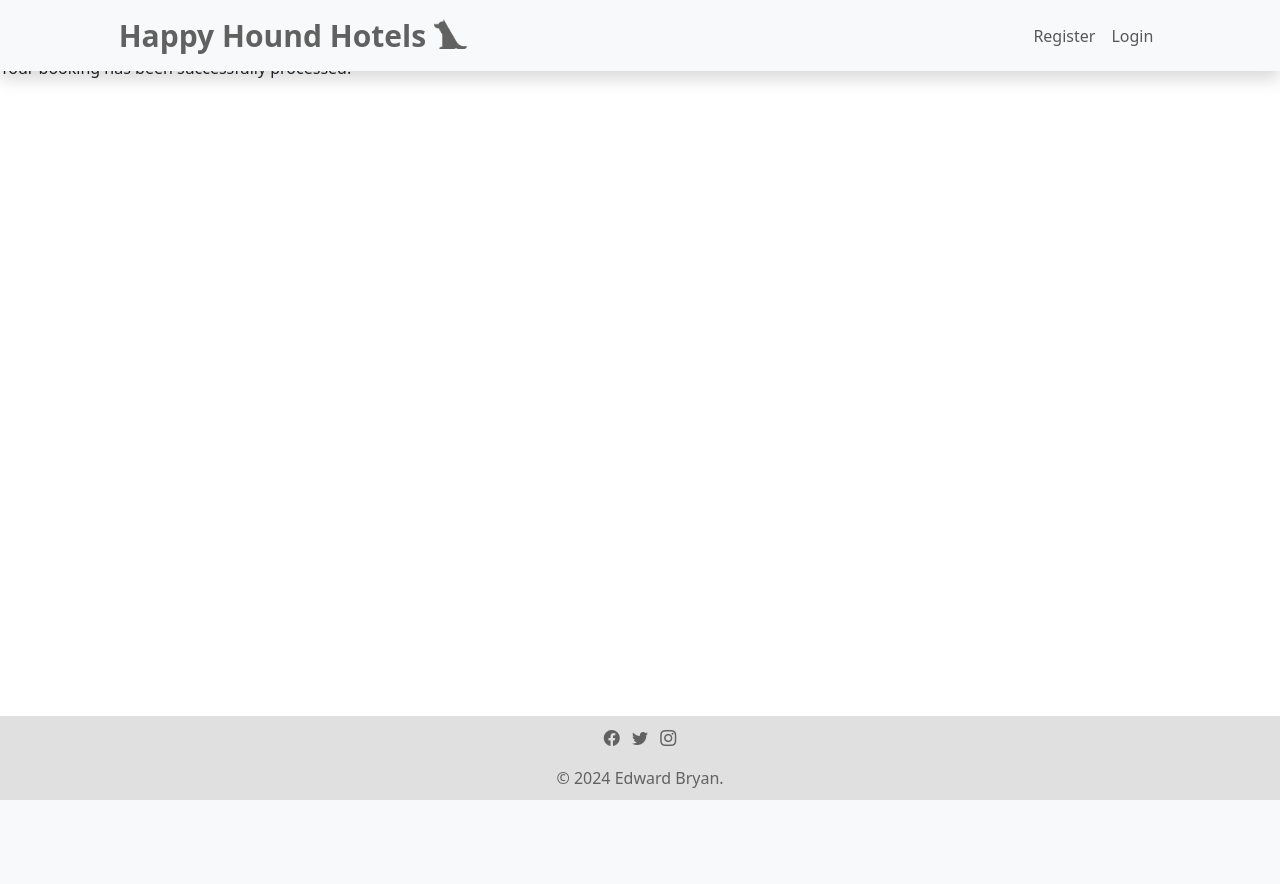
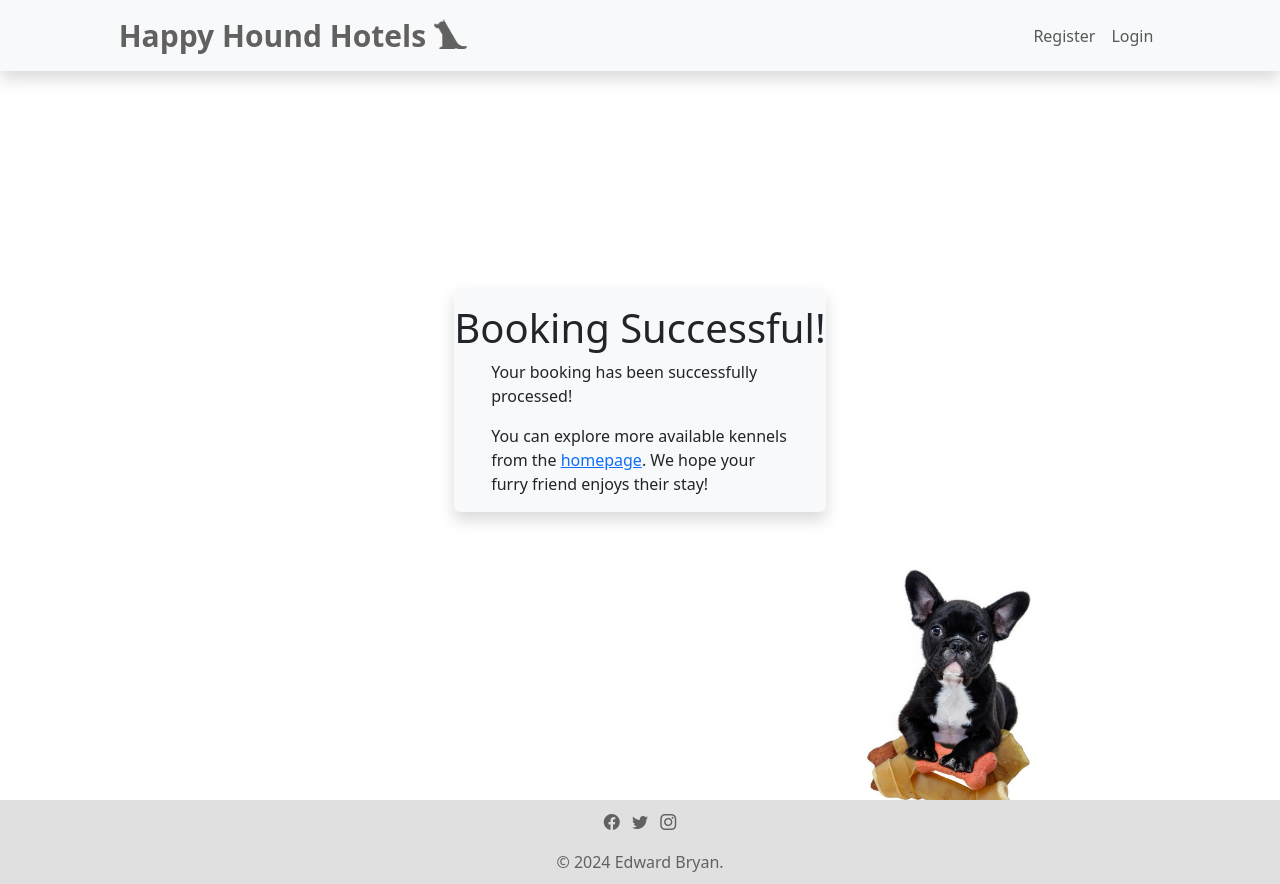
Before and after one commit to eddy-bryan/happy-hound-hotels, a Django app: page /booking_success/ in a window 1280 px wide. Before the commit the page ends 800 px from the top, so only its background shows below. Run offline with Django 4.2, Linux system fonts and the light colour scheme.

Commit message:
Added styling to the booking section

```diff
--- a/kennel_manager/templates/kennel_manager/booking_success.html
+++ b/kennel_manager/templates/kennel_manager/booking_success.html
@@ -3,7 +3,21 @@
 
 {% block content %}
 
-<h1>Booking Successful!</h1>
-<p>Your booking has been successfully processed.</p>
+<div class="container vh-100 d-flex align-items-center justify-content-center" id="book-now-dog">
+    <div class="card d-flex col-lg-4 col-md-8 col-12 form-card border-0 bg-light shadow">
+        <h1 class="align-self-center pt-3">Booking Successful!</h1>
+        <div class="row">
+            <div class="col">
+                <p>
+                    Your booking has been successfully processed!
+                </p>
+                <p>
+                    You can explore more available kennels from the <a href="{% url 'home' %}">homepage</a>. We hope
+                    your furry friend enjoys their stay!
+                </p>
+            </div>
+        </div>
+    </div>
+</div>
 
 {% endblock %}
--- a/kennel_manager/templates/kennel_manager/kennel_detail.html
+++ b/kennel_manager/templates/kennel_manager/kennel_detail.html
@@ -113,8 +113,7 @@
         <form id="reviewForm" method="post">
             {{ review_form | crispy }}
             {% csrf_token %}
-            <button id="submitButton" type="submit"
-            class="btn btn-lg btn-submit btn-light">Submit</button>
+            <button id="submitButton" type="submit" class="btn btn-lg btn-submit btn-light">Submit</button>
         </form>
         {% else %}
         <p><a href="{% url 'account_login' %}" class="text-decoration-none">Log in</a> to leave a review</p>
@@ -157,7 +156,7 @@
             </div>
             <div class="modal-footer">
                 <button type="button" class="btn btn-secondary" data-bs-dismiss="modal">Close</button>
-                <a  id="deleteConfirm" href="#" type="button" class="btn btn-danger">Delete</a>
+                <a id="deleteConfirm" href="#" type="button" class="btn btn-danger">Delete</a>
             </div>
         </div>
     </div>
--- a/kennel_manager/templates/kennel_manager/kennel_list.html
+++ b/kennel_manager/templates/kennel_manager/kennel_list.html
@@ -73,9 +73,11 @@
             <div class="col-lg-3 col-6">
                 <div class="row">
                     {% if "placeholder" in kennel.kennel_image.url %}
-                    <a href="{% url 'kennel_detail' kennel.slug %}"><img src="{% static 'images/default-kennel.png' %}" alt="placeholder image" class="kennel_list_image img-fluid"></a>
+                    <a href="{% url 'kennel_detail' kennel.slug %}"><img src="{% static 'images/default-kennel.png' %}"
+                            alt="placeholder image" class="kennel_list_image img-fluid"></a>
                     {% else %}
-                    <a href="{% url 'kennel_detail' kennel.slug %}"><img src="{{ kennel.kennel_image.url }}" alt="{{ kennel.name }}" class="img-fluid"></a>
+                    <a href="{% url 'kennel_detail' kennel.slug %}"><img src="{{ kennel.kennel_image.url }}"
+                            alt="{{ kennel.name }}" class="img-fluid"></a>
                     {% endif %}
                 </div>
                 <div class="row d-lg-none">
--- a/static/css/style.css
+++ b/static/css/style.css
@@ -22,12 +22,11 @@ header {
 	color: #616161;
 }
 
-.allauth-card {
+.max-width-form {
 	max-width: 400px;
-	box-shadow: 0px 2px 15px #616161;
 }
 
-.allauth-card p, .allauth-card li {
+.form-card p, .form-card li {
 	margin-left: 10%;
 	margin-right: 10%;
 }
@@ -61,6 +60,14 @@ header {
 #log-out-dog {
     background-color: #ffffff;
 	background-image: url('../images/log-out-dog.jpg');
+	background-size: contain;
+	background-position: bottom right;
+    background-repeat: no-repeat;
+}
+
+#book-now-dog {
+    background-color: #ffffff;
+	background-image: url('../images/book-now-dog.jpg');
 	background-size: contain;
 	background-position: bottom right;
     background-repeat: no-repeat;
--- a/templates/account/login.html
+++ b/templates/account/login.html
@@ -7,7 +7,7 @@
 
 {% block content %}
 <div class="container vh-100 d-flex align-items-center justify-content-center" id="log-in-dog">
-  <div class="card d-flex allauth-card border-0 bg-light">
+  <div class="card d-flex form-card border-0 bg-light max-width-form shadow">
     <h1 class="align-self-center pt-3">{% trans "Sign In" %}</h1>
     <p>
       {% blocktrans %}Please sign in to make a booking or leave a review. Or <a href="{{ signup_url }}">sign up</a>
--- a/templates/account/logout.html
+++ b/templates/account/logout.html
@@ -7,7 +7,7 @@
 {% block content %}
 <div class="z-n1 position-absolute"></div>
 <div class="container vh-100 d-flex align-items-center justify-content-center" id="log-out-dog">
-  <div class="card d-flex allauth-card border-0 bg-light">
+  <div class="card d-flex form-card border-0 bg-light max-width-form shadow">
     <h1 class="align-self-center pt-3">{% trans "Sign Out" %}</h1>
     <p>
       {% trans 'Are you sure you want to sign out?' %}
--- a/templates/account/signup.html
+++ b/templates/account/signup.html
@@ -6,7 +6,7 @@
 
 {% block content %}
 <div class="container vh-100 d-flex align-items-center justify-content-center" id="sign-up-dog">
-  <div class="card d-flex allauth-card border-0 bg-light">
+  <div class="card d-flex form-card border-0 bg-light max-width-form shadow">
     <h1 class="align-self-center pt-3">{% trans "Sign Up" %}</h1>
     <p>
       {% blocktrans %}Please sign up to make a booking or leave a review. Or <a href="{{ login_url }}">sign in</a>
```
Also changed, not shown: kennel_manager/templates/kennel_manager/booking_form.html (+19 -6 lines), kennel_manager/templates/kennel_manager/index.html (+10 -5 lines), static/images/book-now-dog.jpg (added). Lines whose indentation alone changed are shown as unchanged.
